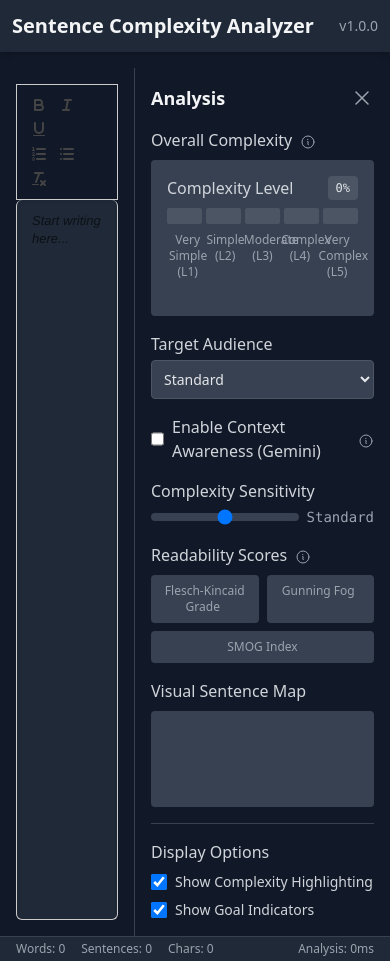
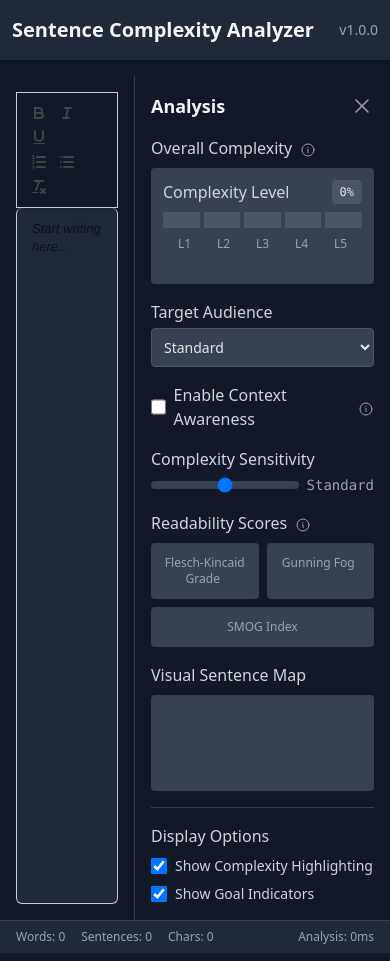
Before and after one commit to superapple8x/typecomplex, a Flask app: page / in a window 390 px wide. Run offline with Flask 3, Linux system fonts and the light colour scheme; parts of the project's set-up code (start-up, migrations or seed data) failed here and were passed over.

Commit message:
minor ui improvement

```diff
--- a/app/static/style.css
+++ b/app/static/style.css
@@ -779,10 +779,6 @@ video {
   width: 0px;
 }
 
-.w-1\/5 {
-  width: 20%;
-}
-
 .w-24 {
   width: 6rem;
 }
@@ -821,6 +817,10 @@ video {
 
 .shrink {
   flex-shrink: 1;
+}
+
+.shrink-0 {
+  flex-shrink: 0;
 }
 
 .flex-grow {
@@ -894,6 +894,10 @@ video {
   flex-direction: column;
 }
 
+.flex-wrap {
+  flex-wrap: wrap;
+}
+
 .items-end {
   align-items: flex-end;
 }
@@ -908,6 +912,10 @@ video {
 
 .justify-between {
   justify-content: space-between;
+}
+
+.justify-around {
+  justify-content: space-around;
 }
 
 .gap-2 {
@@ -1156,6 +1164,16 @@ video {
 .py-1 {
   padding-top: 0.25rem;
   padding-bottom: 0.25rem;
+}
+
+.py-2 {
+  padding-top: 0.5rem;
+  padding-bottom: 0.5rem;
+}
+
+.py-4 {
+  padding-top: 1rem;
+  padding-bottom: 1rem;
 }
 
 .pt-4 {
@@ -1377,12 +1395,12 @@ video {
 /* Custom Tippy.js Dark Theme */
 
 .tippy-box[data-theme~='tippy-dark'] {
-  border-radius: 0.25rem;
+  border-radius: 0.375rem;
   border-width: 1px;
   --tw-border-opacity: 1;
-  border-color: rgb(75 85 99 / var(--tw-border-opacity, 1));
-  --tw-bg-opacity: 1;
-  background-color: rgb(55 65 81 / var(--tw-bg-opacity, 1));
+  border-color: rgb(55 65 81 / var(--tw-border-opacity, 1));
+  --tw-bg-opacity: 1;
+  background-color: rgb(31 41 55 / var(--tw-bg-opacity, 1));
   padding-left: 0.75rem;
   padding-right: 0.75rem;
   padding-top: 0.5rem;
@@ -1400,22 +1418,22 @@ video {
 
 .tippy-box[data-theme~='tippy-dark'][data-placement^='top'] > .tippy-arrow {
   --tw-border-opacity: 1;
-  border-top-color: rgb(55 65 81 / var(--tw-border-opacity, 1));
+  border-top-color: rgb(31 41 55 / var(--tw-border-opacity, 1));
 }
 
 .tippy-box[data-theme~='tippy-dark'][data-placement^='bottom'] > .tippy-arrow {
   --tw-border-opacity: 1;
-  border-bottom-color: rgb(55 65 81 / var(--tw-border-opacity, 1));
+  border-bottom-color: rgb(31 41 55 / var(--tw-border-opacity, 1));
 }
 
 .tippy-box[data-theme~='tippy-dark'][data-placement^='left'] > .tippy-arrow {
   --tw-border-opacity: 1;
-  border-left-color: rgb(55 65 81 / var(--tw-border-opacity, 1));
+  border-left-color: rgb(31 41 55 / var(--tw-border-opacity, 1));
 }
 
 .tippy-box[data-theme~='tippy-dark'][data-placement^='right'] > .tippy-arrow {
   --tw-border-opacity: 1;
-  border-right-color: rgb(55 65 81 / var(--tw-border-opacity, 1));
+  border-right-color: rgb(31 41 55 / var(--tw-border-opacity, 1));
 }
 
 .tippy-box[data-theme~='tippy-dark'] .tippy-content {
@@ -1449,7 +1467,7 @@ video {
   margin-top: 0.25rem;
   margin-bottom: 0.25rem;
   --tw-border-opacity: 1;
-  border-color: rgb(107 114 128 / var(--tw-border-opacity, 1));
+  border-color: rgb(75 85 99 / var(--tw-border-opacity, 1));
 }
 
 /* Ensure Tailwind processes these custom styles */
@@ -1621,3 +1639,9 @@ video {
     padding: 2rem;
   }
 }
+
+@media (min-width: 1024px) {
+  .lg\:p-10 {
+    padding: 2.5rem;
+  }
+}
--- a/app/templates/index.html
+++ b/app/templates/index.html
@@ -15,7 +15,7 @@
 </head>
 <body class="font-sans bg-gray-900 dark:bg-gray-900 text-gray-200 dark:text-gray-200 flex flex-col min-h-screen">
     <!-- Enhanced Header -->
-    <header class="bg-gray-800 dark:bg-gray-800 p-3 mb-4 shadow-md">
+    <header class="bg-gray-800 dark:bg-gray-800 py-4 px-3 mb-4 shadow-md">
         <div class="container mx-auto flex justify-between items-center">
             <h1 class="text-xl font-semibold text-gray-100 dark:text-gray-100">Sentence Complexity Analyzer</h1>
             <div class="text-sm text-gray-400">v1.0.0</div>
@@ -26,15 +26,15 @@
     <div class="flex flex-grow">
 
         <!-- Main content area -->
-        <main class="flex-grow flex flex-col p-4 sm:p-6 md:p-8">
+        <main class="flex-grow flex flex-col p-4 sm:p-6 md:p-8 lg:p-10">
             <!-- Editor Container - takes remaining vertical space -->
-            <div id="editor-container" class="flex-grow min-h-[300px] bg-gray-800 dark:bg-gray-800 rounded-md shadow-inner text-gray-100 dark:text-gray-100">
+            <div id="editor-container" class="flex-grow min-h-[300px] bg-gray-800 dark:bg-gray-800 rounded-md shadow-inner text-gray-100 dark:text-gray-100 overflow-hidden">
                 <!-- Quill editor will be initialized here -->
             </div>
         </main>
 
         <!-- Collapsible Sidebar -->
-        <aside id="complexity-sidebar" class="w-64 bg-gray-850 dark:bg-gray-850 p-4 border-l border-gray-700 dark:border-gray-700 transition-all duration-300 ease-in-out flex flex-col">
+        <aside id="complexity-sidebar" class="w-64 bg-gray-850 dark:bg-gray-850 p-4 border-l border-gray-700 dark:border-gray-700 transition-all duration-300 ease-in-out flex flex-col shrink-0">
             <div class="flex justify-between items-center mb-4">
                 <h2 class="text-lg font-semibold text-gray-100 dark:text-gray-100 flex items-center">
                     Analysis
@@ -62,7 +62,7 @@
                         </span>
                     </h3>
                 </div>
-                <div id="overall-complexity-meter" class="bg-gray-700 dark:bg-gray-700 rounded p-4">
+                <div id="overall-complexity-meter" class="bg-gray-700 dark:bg-gray-700 rounded p-3">
                     <div class="flex justify-between items-center mb-2">
                         <h3 class="text-md font-medium text-gray-300 dark:text-gray-300">Complexity Level</h3>
                         <span id="complexity-percentage" class="text-xs font-mono bg-gray-600 px-2 py-1 rounded">0%</span>
@@ -76,12 +76,12 @@
                         <div data-level="5" class="complexity-level flex-1 bg-gray-600 rounded-sm transition-all duration-500 ease-in-out transform hover:scale-y-125"></div>
                     </div>
                     <!-- New Labels Div -->
-                    <div class="flex justify-between text-xs text-gray-400 dark:text-gray-400 mt-1 px-0.5">
-                        <span class="text-center w-1/5">Very Simple (L1)</span>
-                        <span class="text-center w-1/5">Simple (L2)</span>
-                        <span class="text-center w-1/5">Moderate (L3)</span>
-                        <span class="text-center w-1/5">Complex (L4)</span>
-                        <span class="text-center w-1/5">Very Complex (L5)</span>
+                    <div class="flex flex-wrap justify-around text-xs text-gray-400 dark:text-gray-400 mt-1 px-0.5">
+                        <span class="text-center px-0.5">L1</span>
+                        <span class="text-center px-0.5">L2</span>
+                        <span class="text-center px-0.5">L3</span>
+                        <span class="text-center px-0.5">L4</span>
+                        <span class="text-center px-0.5">L5</span>
                     </div>
                     <div id="complexity-loading" class="h-1 w-full bg-gray-600 rounded-full overflow-hidden hidden mt-2"> <!-- Added mt-2 -->
                         <div class="h-full bg-blue-500 rounded-full animate-pulse" style="width: 100%"></div>
@@ -107,7 +107,7 @@
                 <div class="mt-4">
                     <label for="context-awareness-toggle" class="flex items-center cursor-pointer text-gray-300 dark:text-gray-300 text-md font-medium">
                         <input type="checkbox" id="context-awareness-toggle" class="form-checkbox h-4 w-4 text-blue-600 rounded bg-gray-700 border-gray-600 focus:ring-offset-gray-800 focus:ring-blue-500">
-                        <span class="ml-2">Enable Context Awareness (Gemini)</span>
+                        <span class="ml-2">Enable Context Awareness</span>
                          <span id="context-awareness-info" class="inline-block ml-1 cursor-help">
                             <svg xmlns="http://www.w3.org/2000/svg" fill="none" viewBox="0 0 24 24" stroke-width="1.5" stroke="currentColor" class="w-4 h-4 inline-block text-gray-400 hover:text-gray-200">
                               <path stroke-linecap="round" stroke-linejoin="round" d="m11.25 11.25.041-.02a.75.75 0 0 1 1.063.852l-.708 2.836a.75.75 0 0 0 1.063.853l.041-.021M21 12a9 9 0 1 1-18 0 9 9 0 0 1 18 0Zm-9-3.75h.008v.008H12V8.25Z" />
@@ -141,15 +141,15 @@
                         </span>
                     </h3>
                     <div class="grid grid-cols-2 gap-2 text-center">
-                        <div class="bg-gray-700 dark:bg-gray-700 p-2 rounded">
+                        <div class="bg-gray-700 dark:bg-gray-700 p-3 rounded">
                             <div id="flesch-kincaid-score" class="text-lg font-semibold text-gray-100">-</div>
                             <div class="text-xs text-gray-400">Flesch-Kincaid Grade <span id="flesch-kincaid-target" class="text-xs text-gray-500 ml-1 hidden"></span></div>
                         </div>
-                        <div class="bg-gray-700 dark:bg-gray-700 p-2 rounded">
+                        <div class="bg-gray-700 dark:bg-gray-700 p-3 rounded">
                             <div id="gunning-fog-score" class="text-lg font-semibold text-gray-100">-</div>
                             <div class="text-xs text-gray-400">Gunning Fog <span id="gunning-fog-target" class="text-xs text-gray-500 ml-1 hidden"></span></div>
                         </div>
-                        <div class="bg-gray-700 dark:bg-gray-700 p-2 rounded col-span-2"> <!-- Span across 2 cols for SMOG -->
+                        <div class="bg-gray-700 dark:bg-gray-700 p-3 rounded col-span-2"> <!-- Span across 2 cols for SMOG -->
                             <div id="smog-index-score" class="text-lg font-semibold text-gray-100">-</div>
                             <div class="text-xs text-gray-400">SMOG Index</div>
                         </div>
@@ -164,7 +164,7 @@
                 <!-- Visual Sentence Map Section (Add this inside the sidebar) -->
                 <div class="mt-4">
                     <h3 class="text-md font-medium text-gray-300 dark:text-gray-300 mb-2">Visual Sentence Map</h3>
-                    <div id="document-map" class="document-map bg-gray-700 dark:bg-gray-700 rounded p-2 h-24 flex items-end gap-px overflow-hidden">
+                    <div id="document-map" class="document-map bg-gray-700 dark:bg-gray-700 rounded p-3 h-24 flex items-end gap-px overflow-hidden">
                         <!-- Map segments will be dynamically added here by JavaScript -->
                     </div>
                 </div>
@@ -203,7 +203,7 @@
     </div>
 
     <!-- Enhanced Status Bar -->
-    <footer id="status-bar" class="bg-gray-800 dark:bg-gray-800 text-gray-400 dark:text-gray-400 text-xs px-4 py-1 border-t border-gray-700 dark:border-gray-700 flex justify-between items-center">
+    <footer id="status-bar" class="bg-gray-800 dark:bg-gray-800 text-gray-400 dark:text-gray-400 text-xs px-4 py-2 border-t border-gray-700 dark:border-gray-700 flex justify-between items-center">
         <div class="flex space-x-4">
             <span class="has-tooltip" data-tippy-content="Total words">Words: <span id="word-count">0</span></span>
             <span class="has-tooltip" data-tippy-content="Total sentences">Sentences: <span id="sentence-count">0</span></span>
```
Also changed, not shown: app/static/input.css (+6 -6 lines).
